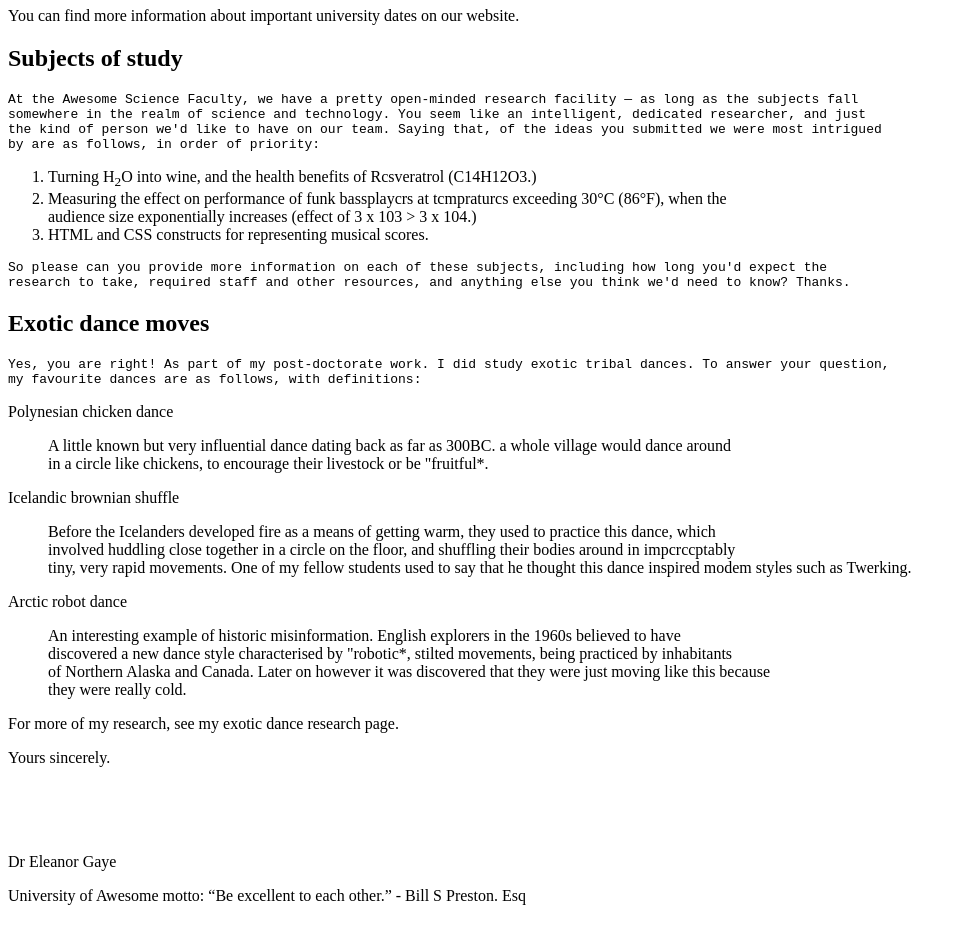
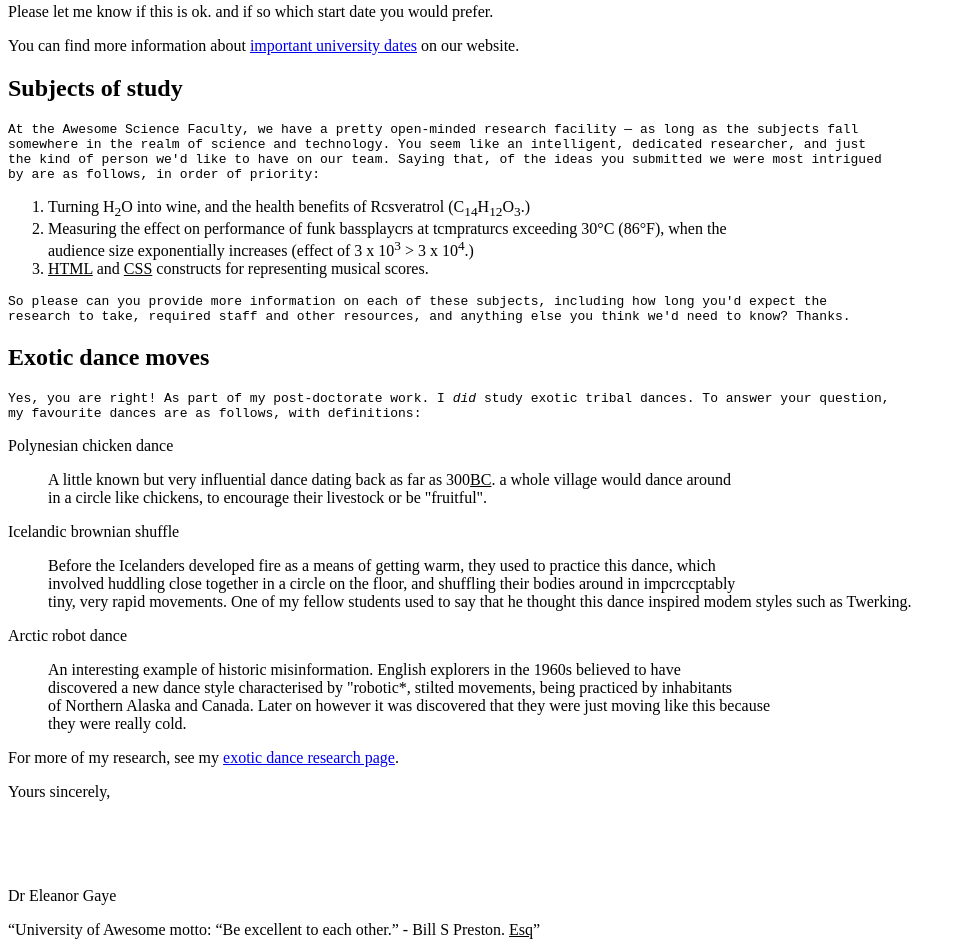
Before and after one commit to SebasBarrientos/HtmlCarta-Tarea-1, a plain HTML site: page index.html in a window 1280 px wide. Shown: the part 581-1528 px from the top of the page, without its empty margins (0-966 px from the left). Before the commit the page ends 1502 px from the top, so only its background shows below. Drawn offline with Linux system fonts and the light colour scheme.

Commit message:
Completado el formateo usando solo html

```diff
--- a/index.html
+++ b/index.html
@@ -3,17 +3,21 @@
 <head>
     <meta charset="UTF-8">
     <meta name="viewport" content="width=device-width, initial-scale=1.0">
-    <title>Tarea HTML Barrientos Sebastian</title>
+    <title>Tarea 1 HTML Barrientos Sebastian</title>
 </head>
 <body>
+    <!-- Para poder ver todo el contenido de la carta debe ponerse a pantalla completa el navegador -->
+    <address>
      <pre>
                                                                                                                                                                                                     <b>Dr.Eleanor Gaye</b>
-                                                                                                                                                   Awesome Science faculty University of Awesome Bobtown. CA 99999.
+                                                                                                                                                                                 Awesome Science faculty University
+                                                                                                                                                                                      of Awesome Bobtown. CA 99999.
                                                                                                                                                                                                                 USA
-                                                                                                                                                                      <b>Tel:</b> 123-456-7890 Email: no_reply®example.com
+                                                                                                                                                                                                  <b>Tel:</b> 123-456-7890
+                                                                                                                                                                                        <b>Email:</b> no_reply®example.com
 
                                                                                                                                                                                                     20 January 2016
-                                                                                                                                                    </pre>
+                                                                                                                                                    </pre></address>
 <address><pre><b>Eileen Dover</b>
 4321 Cliff Top
 Edge Dover.
@@ -22,7 +26,7 @@ UK</pre></address>
                                                                                                                                                     <h1>Re: Eileen Dover university application</h1>
 <p>Dear Eileen,</p>
 <p>Thank you for your recent application to join us at the University of Awesome’s science faculty to study as part <br>
-of your PhD next year. I will answer your questions one by one, in the following sections.</p>
+of your <ins>PhD</ins> next year. I will answer your questions one by one, in the following sections.</p>
 <h2>Starting dates</h2>
 <pre>We are happy to accomodate you starting your study with us at any time, however it would suit us better if you
 could start at the beginning of a semester; the start dates for each one are as follows:</pre>
@@ -34,28 +38,28 @@ could start at the beginning of a semester; the start dates for each one are as
 <li>Third semester 2 May 2017</li>
 </ul>
 <p>Please let me know if this is ok. and if so which start date you would prefer.</p>
-<p>You can find more information about important university dates on our website.<p>
+<p>You can find more information about <a href="url">important university dates</a> on our website.<p>
 <h2>Subjects of study</h2>
 <pre>At the Awesome Science Faculty, we have a pretty open-minded research facility — as long as the subjects fall
 somewhere in the realm of science and technology. You seem like an intelligent, dedicated researcher, and just
 the kind of person we'd like to have on our team. Saying that, of the ideas you submitted we were most intrigued
 by are as follows, in order of priority:</pre>
 <ol>
-    <li>Turning H<sub>2</sub>O into wine, and the health benefits of Rcsveratrol (C14H12O3.)</li>
+    <li>Turning H<sub>2</sub>O into wine, and the health benefits of Rcsveratrol (C<sub>14</sub>H<sub>12</sub>O<sub>3</sub>.)</li>
     <li>Measuring the effect on performance of funk bassplaycrs at tcmpraturcs exceeding 30°C (86°F), when the <br>
-        audience size exponentially increases (effect of 3 x 103 > 3 x 104.)</li>
-    <li>HTML and CSS constructs for representing musical scores.</li>
+        audience size exponentially increases (effect of 3 x 10<sup>3</sup> > 3 x 10<sup>4</sup>.)</li>
+    <li><ins>HTML</ins> and <ins>CSS</ins> constructs for representing musical scores.</li>
 </ol>
 <pre>So please can you provide more information on each of these subjects, including how long you'd expect the
 research to take, required staff and other resources, and anything else you think we'd need to know? Thanks.</pre>
 <h2>Exotic dance moves</h2>
 
-<pre>Yes, you are right! As part of my post-doctorate work. I did study exotic tribal dances. To answer your question,
+<pre>Yes, you are right! As part of my post-doctorate work. I <i>did</i> study exotic tribal dances. To answer your question,
 my favourite dances are as follows, with definitions:</pre>
 <p>Polynesian chicken dance</p>
 <blockquote cite="">
-    A little known but very influential dance dating back as far as 300BC. a whole village would dance around <br>
-    in a circle like chickens, to encourage their livestock or be "fruitful*.</blockquote>
+    A little known but very influential dance dating back as far as 300<ins>BC</ins>. a whole village would dance around <br>
+    in a circle like chickens, to encourage their livestock or be "fruitful".</blockquote>
 <p>Icelandic brownian shuffle</p>
 <blockquote cite="">Before the Icelanders developed fire as a means of getting warm, they used to practice this dance, which<br>
     involved huddling close together in a circle on the floor, and shuffling their bodies around in impcrccptably<br>
@@ -66,13 +70,13 @@ my favourite dances are as follows, with definitions:</pre>
     of Northern Alaska and Canada. Later on however it was discovered that they were just moving like this because <br>
     they were really cold.</blockquote>
 
-<p>For more of my research, see my exotic dance research page.</p>
-<p>Yours sincerely.</p>
+<p>For more of my research, see my <a href="url">exotic dance research page</a>.</p>
+<p>Yours sincerely,</p>
 <br>
 <br>
 <br>
 <p>Dr Eleanor Gaye </p>
-<p>University of Awesome motto: “Be excellent to each other.” - Bill S Preston. Esq</p>
+<q>University of Awesome motto: “Be excellent to each other.” - Bill S Preston. <ins>Esq</ins></q>
 
 </body>
 </html>
```
